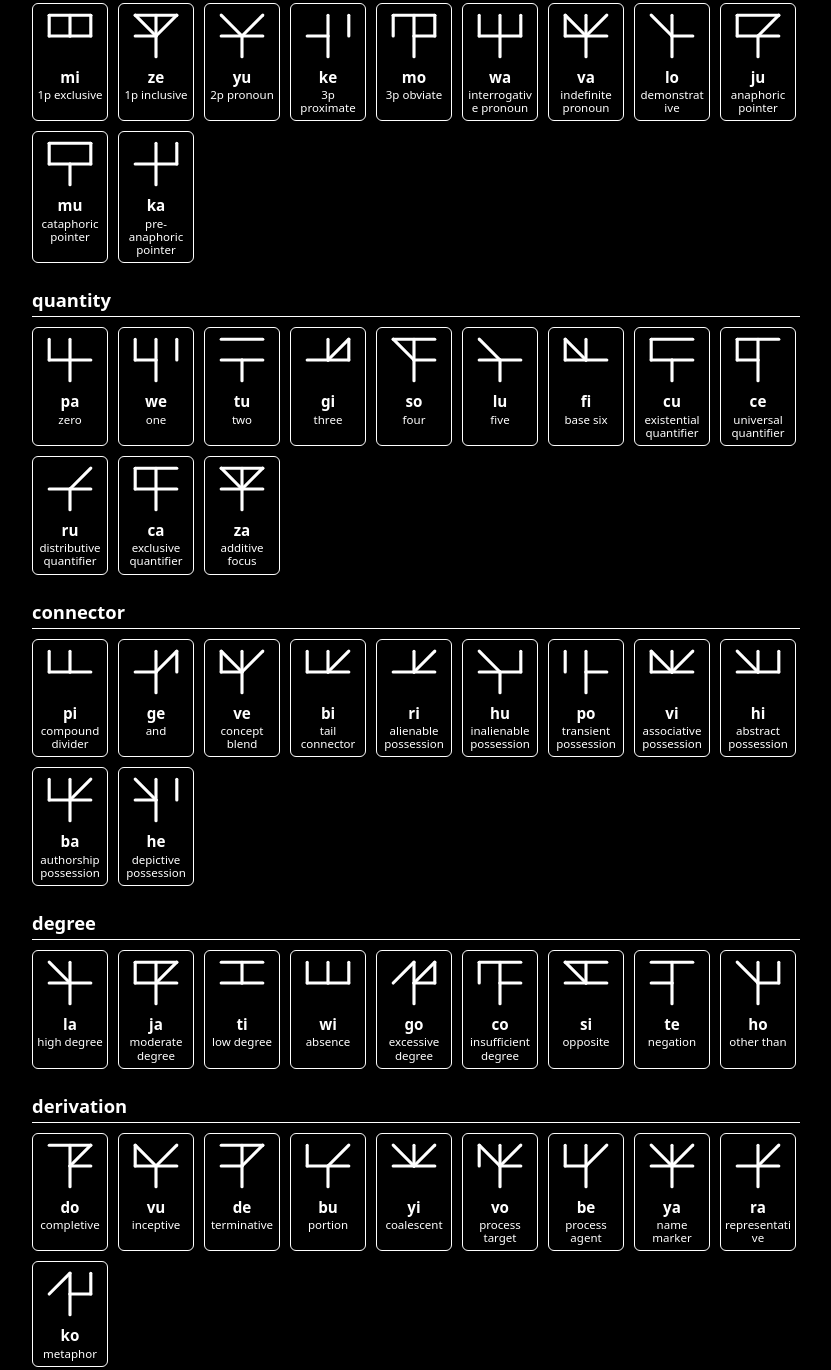
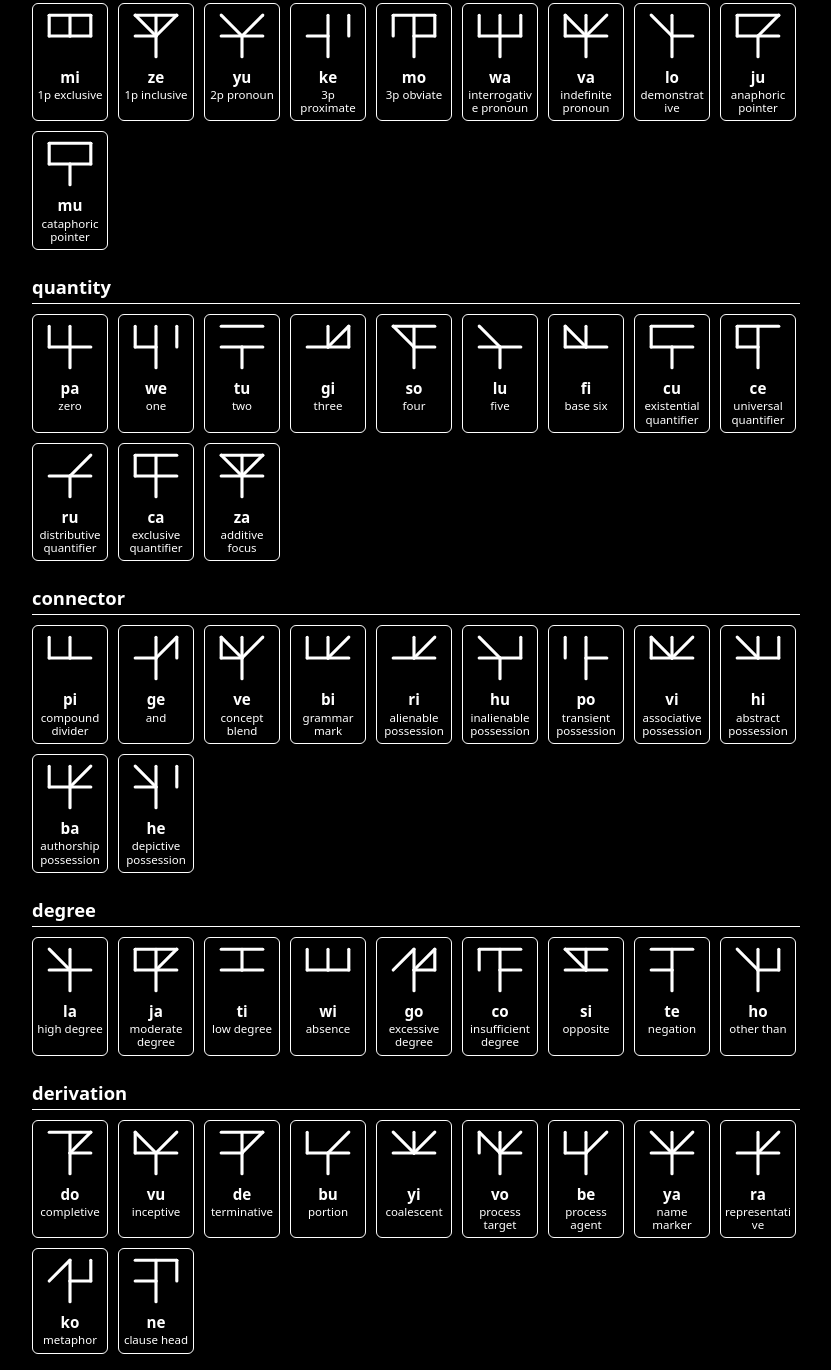
Before and after one commit to mendelbrot/lang4, a plain HTML site: page site/index.html in a window 1280 px wide. Shown: the part 1411-2781 px from the top of the page, without its empty margins (224-1055 px from the left). Drawn offline with Linux system fonts and the light colour scheme.

Commit message:
regenerated webpage

```diff
--- a/site/index.html
+++ b/site/index.html
@@ -1265,20 +1265,6 @@
       <span class="spelling">mu</span>
       <span class="gloss">cataphoric pointer</span>
     </button>
-    <button type="button" class="word-card" data-spelling="ka" data-short="pre-anaphoric pointer" data-definition="before that prior statement or referent, points back to the sentence before the preceding sentence or clause">
-      <span class="glyph"><svg xmlns="http://www.w3.org/2000/svg" viewBox="0 0 100 100" width="100%" height="100%">
-  <rect width="100" height="100" fill="black" />
-  <g stroke="white" stroke-width="6" stroke-linecap="round">
-    <line x1="90" y1="10" x2="90" y2="50" />
-    <line x1="50" y1="10" x2="50" y2="50" />
-    <line x1="10" y1="50" x2="50" y2="50" />
-    <line x1="90" y1="50" x2="50" y2="50" />
-    <line x1="50" y1="90" x2="50" y2="50" />
-  </g>
-</svg></span>
-      <span class="spelling">ka</span>
-      <span class="gloss">pre-anaphoric pointer</span>
-    </button>
   </div>
   <h2 id="quantity">quantity</h2>
   <div class="category-row">
@@ -1495,7 +1481,7 @@
       <span class="spelling">ve</span>
       <span class="gloss">concept blend</span>
     </button>
-    <button type="button" class="word-card" data-spelling="bi" data-short="tail connector" data-definition="general connector whose nature is defined by the root word following it, used with logical connectives">
+    <button type="button" class="word-card" data-spelling="bi" data-short="grammar mark" data-definition="marks a grammatical word that has its nature defined by the root word immediately following it, used with logical connectives">
       <span class="glyph"><svg xmlns="http://www.w3.org/2000/svg" viewBox="0 0 100 100" width="100%" height="100%">
   <rect width="100" height="100" fill="black" />
   <g stroke="white" stroke-width="6" stroke-linecap="round">
@@ -1507,7 +1493,7 @@
   </g>
 </svg></span>
       <span class="spelling">bi</span>
-      <span class="gloss">tail connector</span>
+      <span class="gloss">grammar mark</span>
     </button>
     <button type="button" class="word-card" data-spelling="ri" data-short="alienable possession" data-definition="head (left) is owned or acquired by right, 2-place infix">
       <span class="glyph"><svg xmlns="http://www.w3.org/2000/svg" viewBox="0 0 100 100" width="100%" height="100%">
@@ -1882,6 +1868,20 @@
 </svg></span>
       <span class="spelling">ko</span>
       <span class="gloss">metaphor</span>
+    </button>
+    <button type="button" class="word-card" data-spelling="ne" data-short="clause head" data-definition="marks the main head of the clause. used with linked clauses. the head of the framed clause takes on a role in the main clause.">
+      <span class="glyph"><svg xmlns="http://www.w3.org/2000/svg" viewBox="0 0 100 100" width="100%" height="100%">
+  <rect width="100" height="100" fill="black" />
+  <g stroke="white" stroke-width="6" stroke-linecap="round">
+    <line x1="10" y1="10" x2="90" y2="10" />
+    <line x1="90" y1="10" x2="90" y2="50" />
+    <line x1="50" y1="10" x2="50" y2="50" />
+    <line x1="10" y1="50" x2="50" y2="50" />
+    <line x1="50" y1="90" x2="50" y2="50" />
+  </g>
+</svg></span>
+      <span class="spelling">ne</span>
+      <span class="gloss">clause head</span>
     </button>
   </div>
   <h2 id="domain">domain</h2>
```
Also changed, not shown: glyphs/ne.svg (added).
